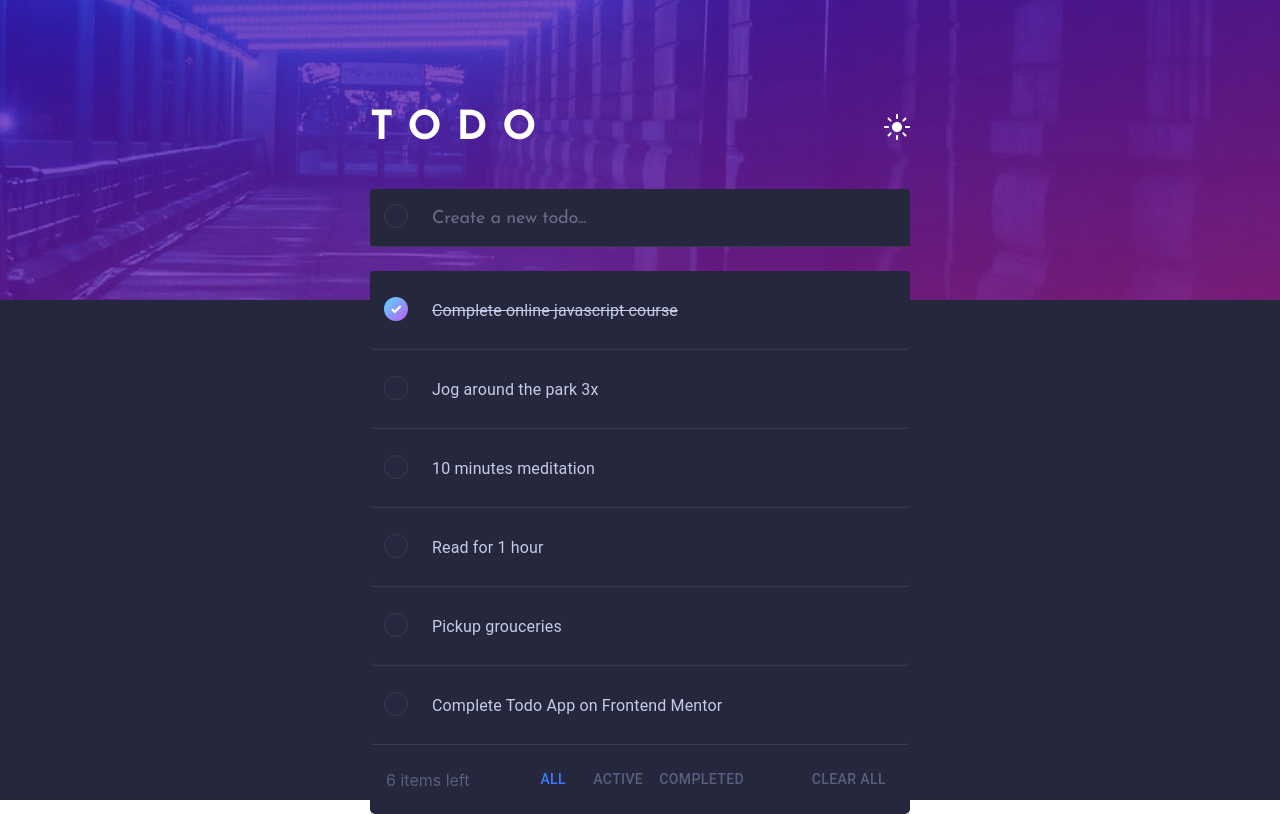
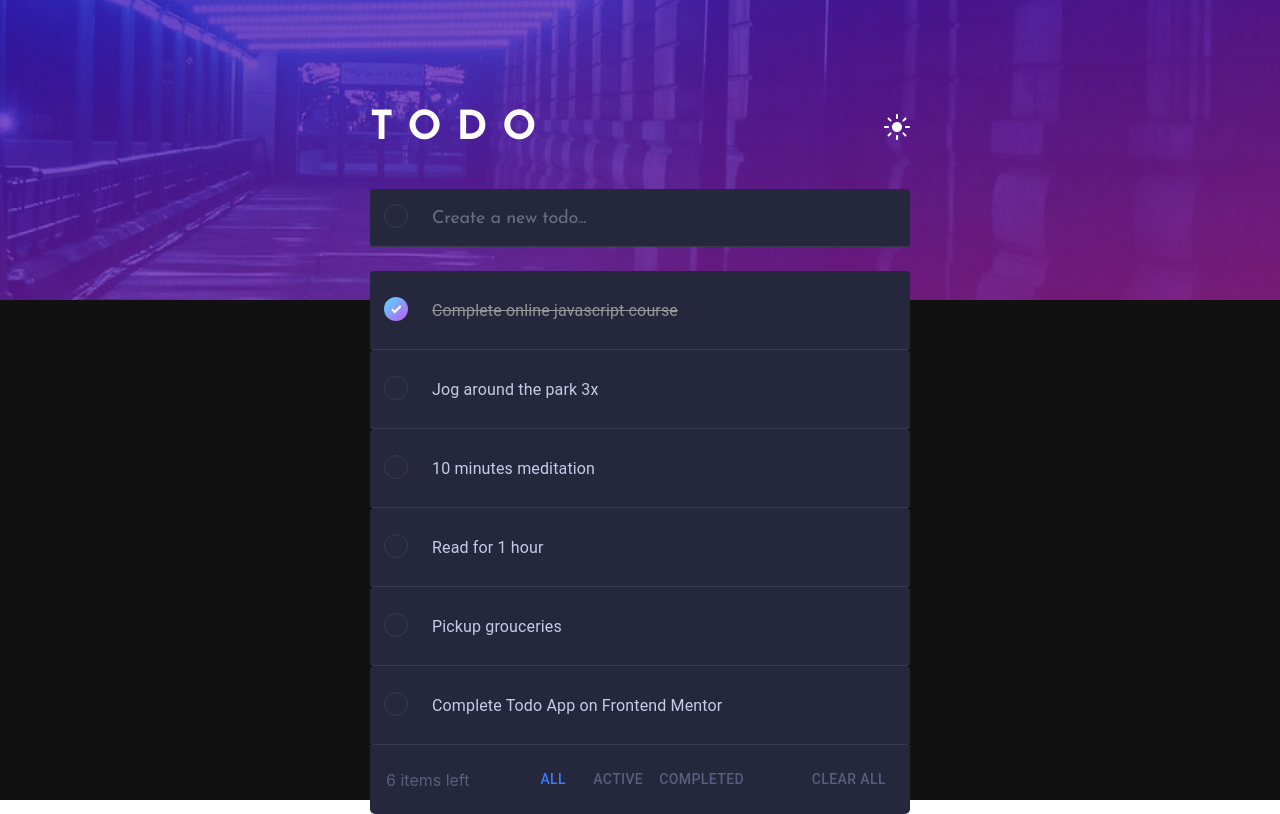
Before and after one commit to DevelopStudios/react-todo-app, a React (Create React App) app: page / in a window 1280 px wide. Built offline with nearby package versions, Linux system fonts and the light colour scheme.

Commit message:
Added styling

```diff
--- a/src/App.css
+++ b/src/App.css
@@ -27,9 +27,11 @@
     right: 0;
     bottom: 0;
     top: 0;
-    background: #25273D;
+    background: #111;
 }
-
+.TaskFormWrapper .MuiFormControl-root.MuiTextField-root.done textarea#task-form {
+    color: rgb(152 150 150);
+}
 .AppWrapper.day {
     position: absolute;
     left: 0;
```
